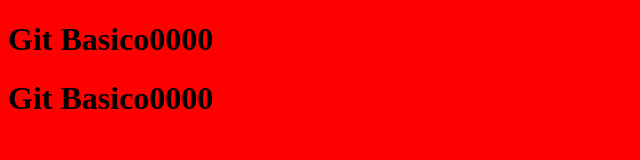
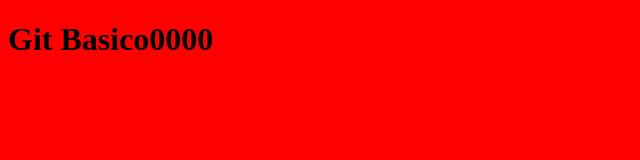
Before and after one commit to MartinEscalante/Git--A-T-R, a plain HTML site: page index.html in a window 1280 px wide. Shown: the whole page, without its empty margins (0-640 px from the left). Drawn offline with Linux system fonts and the light colour scheme.

Commit message:
cambio a otra rama

```diff
--- a/index.html
+++ b/index.html
@@ -8,6 +8,6 @@
 </head>
 <body>
     <h1>Git Basico0000</h1>
-    <h1>Git Basico0000</h1>
+
 </body>
 </html>
```
